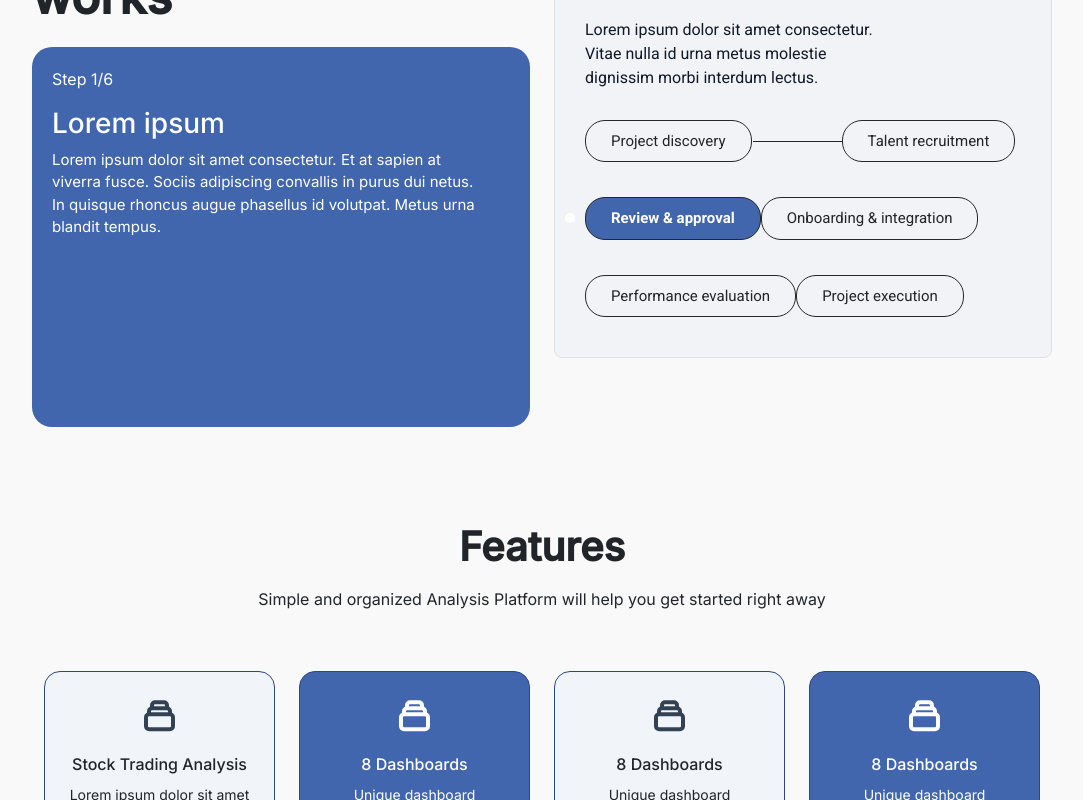
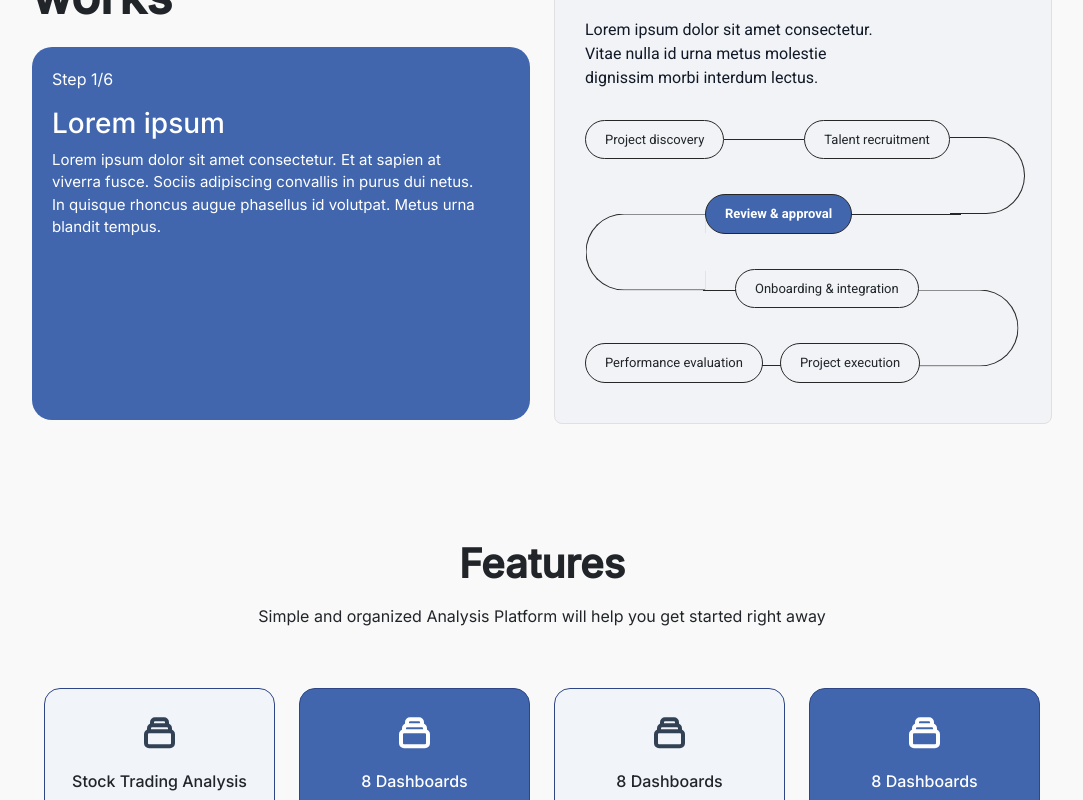
Before and after one commit to lavisaini1996/tradeflix-frontend, a React (Vite) app: page /features in a window 1280 px wide. Shown: the part 840-1640 px from the top of the page, without its empty margins (98-1181 px from the left). Built offline with nearby package versions, Linux system fonts and the light colour scheme.

Commit message:
Design-Feature-Page

```diff
--- a/src/Screens/About/About.css
+++ b/src/Screens/About/About.css
@@ -232,6 +232,9 @@
 }
 
 @media (max-width: 576px) {
+    .custom-wrapper {
+        padding: 0px 20px !important;
+    }
     .about-title {
         font-size: 34px !important;
         line-height: 45px;
@@ -270,7 +273,7 @@
     }
 
     .meet-expert-section {
-        padding: 2rem 50px;
+        padding: 2rem 8px;
     }
 
     .meet-expert-section .content{
--- a/src/Screens/Contact/Contact.css
+++ b/src/Screens/Contact/Contact.css
@@ -102,6 +102,9 @@ input {
 }
 
 @media (max-width: 576px) {
+    .custom-wrapper {
+        padding: 0px 20px !important;
+    }
     .contact h1 {
         font-size: 36px !important;
     }
--- a/src/Screens/Features/Features.css
+++ b/src/Screens/Features/Features.css
@@ -63,7 +63,7 @@
     padding: 20px;
     color: #ffffff;
     font-family: "Inter";
-    height: 380px;
+    height: 373px;
 }
 
 .how-it-work .title {
@@ -121,6 +121,9 @@
 
 .process-box {
     border: 1px solid #e0e0e0;
+    /* border: 2px solid;
+    border-image-source: linear-gradient(132.75deg, #4166AE 1.54%, rgba(27, 42, 72, 0) 49.75%),
+    linear-gradient(126.76deg, rgba(65, 102, 174, 0) 50.03%, #4166AE 100.01%); */
     border-radius: 8px;
     padding: 40px 30px;
     max-width: 600px;
@@ -157,41 +160,121 @@
 }
 
 .process-step {
-    padding: 9px 25px;
+    padding: 9px 19px;
     border: 0.8px solid #272727;
     border-radius: 20px;
     text-align: center;
-    font-size: 15px;
+    font-size: 13px;
 }
 
 .step1 {
 
     position: relative;
-    margin-right: 90px;
+    margin-right: 80px;
 }
 
 .step1::after {
     position: absolute;
     content: '';
-    width: 88.71px;
+    width: 80.71px;
     height: 0.5px;
     background-color: #272727;
     top: 50%;
-    right: -91px;
+    right: -81px;
 }
 
 .step2 {
     position: relative;
 }
 
-.step2 .line {
+.step2::after{
+    transform: rotate(90deg);
     position: absolute;
-    fill: none;
-    stroke: black;
-    stroke-width: 2;
+    content: '';
+    width: 77px;
+    height: 75px;
+    border-top: 1px solid #272727;
+    border-left: 1px solid #272727;
+    border-right: 1px solid #272727;
+    border-top-left-radius: 100px;
+    border-top-right-radius: 100px;
+    top: 17px;
+    right: -77px;
 }
 
+.step3{
+    position: relative;
+    margin-inline: 120px;
+}
 
+.step3::after {
+    position: absolute;
+    content: '';
+    width: 110px;
+    height: 0.5px;
+    background-color: #272727;
+    top: 50%;
+    right: -110px;
+}
+.step3::before {
+    transform: rotate(-90deg);
+    position: absolute;
+    content: '';
+    width: 77px;
+    height: 120px;
+    border-top: 1px solid #272727;
+    border-left: 1px solid #272727;
+    border-right: 1px solid #272727;
+    border-top-left-radius: 100px;
+    border-top-right-radius: 100px;
+    top: -3px;
+    left: -99px;
+}
+
+.step4{
+    position: relative;
+    margin-left: 150px;
+}
+
+.step4::after{
+    transform: rotate(90deg);
+    position: absolute;
+    content: '';
+    width: 77px;
+    height: 100px;
+    border-top: 1px solid #272727;
+    border-left: 1px solid #272727;
+    border-right: 1px solid #272727;
+    border-top-left-radius: 100px;
+    border-top-right-radius: 100px;
+    top: 8px;
+    right: -89px;
+}
+
+.step4::before {
+    position: absolute;
+    content: '';
+    width: 33px;
+    height: 0.5px;
+    background-color: #272727;
+    top: 20.6px;
+    left: -33px;
+}
+
+.step5{
+    position: relative;
+    margin-right: 17px;
+}
+
+.step5::after {
+    position: absolute;
+    content: '';
+    width: 19px;
+    height: 0.5px;
+    background-color: #272727;
+    top: 20.6px;
+    right: -19px;
+}
 
 .process-step.review {
     background-color: #4166AE;
@@ -208,18 +291,21 @@
     position: absolute;
     width: 10px;
     height: 10px;
-    background-color: #0d6efd;
+    background-color: #4166AE;
     border-radius: 50%;
     top: 50%;
     left: -20px;
     transform: translateY(-50%);
 }
 
-.process-step.review .dot {
-    background-color: #fff;
-}
 
 @media (max-width: 576px) {
+    .process-box{
+        display: none;
+    }
+    .custom-wrapper {
+        padding: 0px 20px !important;
+    }
     .feature-section {
         padding: 3rem 0 1rem;
     }
--- a/src/Screens/Features/Features.jsx
+++ b/src/Screens/Features/Features.jsx
@@ -65,22 +65,22 @@ function Features() {
                             </div>
                         </Col>
                         <Col md={6}>
-                            <div class="process-box">
-                                <div class="process-title">Lorem ipsum dolor sit</div>
-                                <div class="process-description">
+                            <div className="process-box">
+                                <div className="process-title">Lorem ipsum dolor sit</div>
+                                <div className="process-description">
                                     Lorem ipsum dolor sit amet consectetur. Vitae nulla id urna metus molestie
                                     dignissim morbi interdum lectus.
                                 </div>
-                                <div class="process-flow">
-                                    <div class="process-step step1">Project discovery</div>
-                                    <div class="process-step step2">Talent recruitment</div>
-                                    <div class="process-step review">
-                                        <span class="dot"></span>
+                                <div className="process-flow">
+                                    <div className="process-step step1">Project discovery</div>
+                                    <div className="process-step step2">Talent recruitment</div>
+                                    <div className="process-step review step3">
+                                        {/* <span className="dot"></span> */}
                                         Review & approval
                                     </div>
-                                    <div class="process-step">Onboarding & integration</div>
-                                    <div class="process-step">Performance evaluation</div>
-                                    <div class="process-step">Project execution</div>
+                                    <div className="process-step step4">Onboarding & integration</div>
+                                    <div className="process-step step5">Performance evaluation</div>
+                                    <div className="process-step step6">Project execution</div>
                                 </div>
                             </div>
                         </Col>
@@ -108,7 +108,7 @@ function Features() {
                     </Row>
                 </Container>
             </div>
-            {/* <DownloadSection /> */}
+            <DownloadSection />
         </>
     )
 }
--- a/src/components/Header/Header.css
+++ b/src/components/Header/Header.css
@@ -80,3 +80,9 @@ nav{
     height: 59px;
     width: 253px;
 } */
+
+@media (max-width: 576px) {
+    nav{
+        padding-inline: 10px !important;
+    }
+}
```
